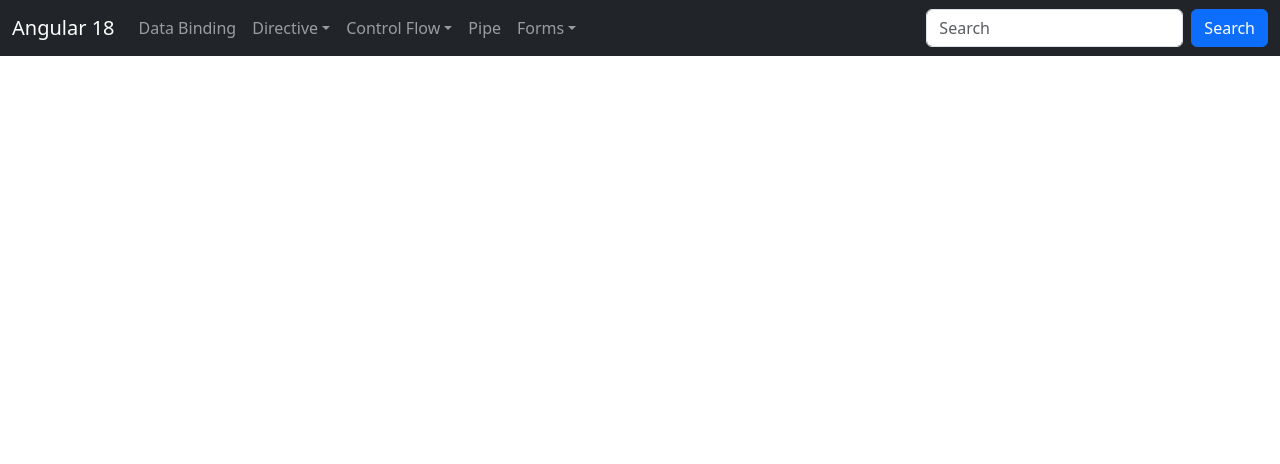
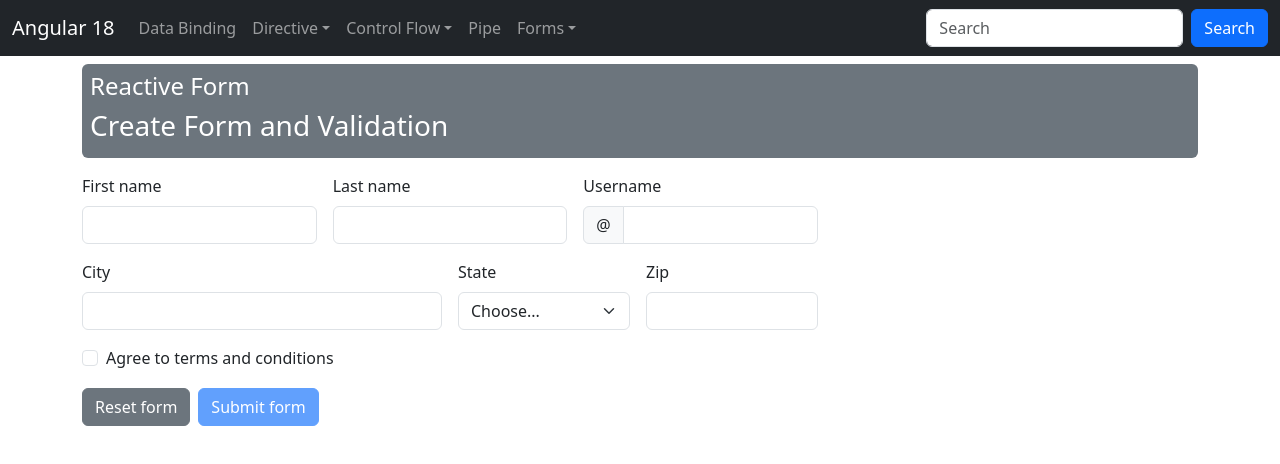
Before and after one commit to sanketbelkhede/angular_18, an Angular app: page /reactive-form in a window 1280 px wide. Before the commit this address led to /. Shown: the top 464 px of the page. Built offline with nearby package versions, Linux system fonts and the light colour scheme.

Commit message:
reactive-form

```diff
--- a/src/app/app.component.html
+++ b/src/app/app.component.html
@@ -87,6 +87,7 @@
           <a class="nav-link dropdown-toggle" href="#" role="button" data-bs-toggle="dropdown">Forms</a>
           <ul class="dropdown-menu">
             <li><a class="dropdown-item" routerLink="template-form">Template Form</a></li>
+            <li><a class="dropdown-item" routerLink="reactive-form">Reactive Form</a></li>
           </ul>
         </li>
       </ul>
--- a/src/app/app.routes.ts
+++ b/src/app/app.routes.ts
@@ -9,6 +9,7 @@
 import {SwitchComponent} from "./components/controlFlow/switch/switch.component";
 import {PipeComponent} from "./components/pipe/pipe.component";
 import {TemplateComponent} from "./components/forms/template/template.component";
+import {ReactiveComponent} from "./components/forms/reactive/reactive.component";
 
 export const routes: Routes = [
   {
@@ -50,5 +51,9 @@
   {
     path: 'template-form',
     component: TemplateComponent
+  },
+  {
+    path: 'reactive-form',
+    component: ReactiveComponent
   }
 ];
--- /dev/null
+++ b/src/app/components/forms/reactive/reactive.component.html
@@ -0,0 +1,104 @@
+<div class="mt-2 p-2 bg-secondary text-white rounded">
+  <h4>Reactive Form</h4>
+  <h3>Create Form and Validation</h3>
+</div>
+
+<div class="row pt-3">
+  <div class="col-8">
+    <form class="row g-3" [formGroup]="studentForm">
+      <div class="col-md-4">
+        <label class="form-label">First name</label>
+        <input type="text" formControlName="firstName" class="form-control">
+        <div class="text-danger">
+          @if ((studentForm.controls['firstName'].touched || studentForm.controls['firstName'].dirty) && studentForm.controls['firstName'].errors?.['required']) {
+            <span>This is Required</span>
+          } @else if ((studentForm.controls['firstName'].touched || studentForm.controls['firstName'].dirty) && studentForm.controls['firstName'].errors?.['minlength']) {
+            <span>Min 3 char Required</span>
+          }
+        </div>
+      </div>
+      <div class="col-md-4">
+        <label class="form-label">Last name</label>
+        <input type="text" formControlName="lastName"  class="form-control">
+        <div class="text-danger">
+          @if ((studentForm.controls['lastName'].touched || studentForm.controls['lastName'].dirty) && studentForm.controls['lastName'].errors?.['required']) {
+            <span>This is Required</span>
+          } @else if ((studentForm.controls['lastName'].touched || studentForm.controls['lastName'].dirty) && studentForm.controls['lastName'].errors?.['minlength']) {
+            <span>Min 3 char Required</span>
+          }
+        </div>
+      </div>
+      <div class="col-md-4">
+        <label class="form-label">Username</label>
+        <div class="input-group">
+          <span class="input-group-text">&#64;</span>
+          <input type="text" formControlName="userName" class="form-control">
+        </div>
+        <div class="text-danger">
+          @if ((studentForm.controls['userName'].touched || studentForm.controls['userName'].dirty) && studentForm.controls['userName'].errors?.['required']) {
+            <span>This is Required</span>
+          } @else if ((studentForm.controls['userName'].touched || studentForm.controls['userName'].dirty) && studentForm.controls['userName'].errors?.['email']) {
+            <span>Please Enter a valid email</span>
+          }
+        </div>
+      </div>
+      <div class="col-md-6">
+        <label class="form-label">City</label>
+        <input type="text" formControlName="city" class="form-control">
+        <div class="text-danger">
+          @if ((studentForm.controls['city'].touched || studentForm.controls['city'].dirty) && studentForm.controls['city'].errors?.['required']) {
+            <span>This is Required</span>
+          } @else if ((studentForm.controls['city'].touched || studentForm.controls['city'].dirty) && studentForm.controls['city'].errors?.['minlength']) {
+            <span>Min 3 char Required</span>
+          }
+        </div>
+      </div>
+      <div class="col-md-3">
+        <label class="form-label">State</label>
+        <select class="form-select" formControlName="state">
+          <option selected disabled value="">Choose...</option>
+          <option>Maharashtra</option>
+          <option>Goa</option>
+          <option>Punjab</option>
+        </select>
+        <div class="text-danger">
+          @if ((studentForm.controls['state'].touched || studentForm.controls['state'].dirty) && studentForm.controls['state'].errors?.['required']) {
+            <span>This is Required</span>
+          }
+        </div>
+      </div>
+      <div class="col-md-3">
+        <label class="form-label">Zip</label>
+        <input type="text" formControlName="zipCode" class="form-control">
+        <div class="text-danger">
+          @if ((studentForm.controls['zipCode'].touched || studentForm.controls['zipCode'].dirty) && studentForm.controls['zipCode'].errors?.['required']) {
+            <span>This is Required</span>
+          } @else if ((studentForm.controls['zipCode'].touched || studentForm.controls['zipCode'].dirty) && (studentForm.controls['zipCode'].errors?.['minlength'] || studentForm.controls['zipCode'].errors?.['maxlength'])) {
+            <span>Please Enter a Valid ZipCode</span>
+          }
+        </div>
+      </div>
+      <div class="col-12">
+        <div class="form-check">
+          <input class="form-check-input" type="checkbox" formControlName="isAcceptTerms">
+          <label class="form-check-label" >
+            Agree to terms and conditions
+          </label>
+          <div class="text-danger">
+            @if ((studentForm.controls['isAcceptTerms'].touched || studentForm.controls['isAcceptTerms'].dirty) && studentForm.controls['isAcceptTerms'].errors?.['requiredTrue']) {
+              <span>You must agree before submitting.</span>
+            }
+
+          </div>
+        </div>
+      </div>
+      <div class="col-12">
+        <button class="btn btn-secondary" type="button">Reset form</button>
+        <button class="btn btn-primary mx-2" type="button" [disabled]="studentForm.invalid" (click)="onSave()">Submit form</button>
+      </div>
+    </form>
+  </div>
+  <div class="col-4">
+    {{formValue | json}}
+  </div>
+</div>
--- /dev/null
+++ b/src/app/components/forms/reactive/reactive.component.ts
@@ -0,0 +1,32 @@
+import { Component } from '@angular/core';
+import {FormControl, FormGroup, ReactiveFormsModule, Validators} from "@angular/forms";
+import {JsonPipe} from "@angular/common";
+
+@Component({
+  selector: 'app-reactive',
+  standalone: true,
+  imports: [
+    ReactiveFormsModule,
+    JsonPipe
+  ],
+  templateUrl: './reactive.component.html',
+  styleUrl: './reactive.component.css'
+})
+export class ReactiveComponent {
+
+  studentForm: FormGroup = new FormGroup({
+    firstName: new FormControl('', [Validators.required, Validators.minLength(3)]),
+    lastName: new FormControl('', [Validators.required, Validators.minLength(3)]),
+    userName: new FormControl('', [Validators.required, Validators.email]),
+    city: new FormControl('', [Validators.required, Validators.minLength(3)]),
+    state: new FormControl('', [Validators.required]),
+    zipCode: new FormControl('', [Validators.required, Validators.minLength(6), Validators.maxLength(6)]),
+    isAcceptTerms: new FormControl(false, [Validators.requiredTrue]),
+  });
+
+  formValue: any;
+
+  onSave() {
+    this.formValue = this.studentForm.value;
+  }
+}
```
Also changed, not shown: src/app/components/forms/reactive/reactive.component.css (added), 1 other file (tests, documents, lock files or other folders).
